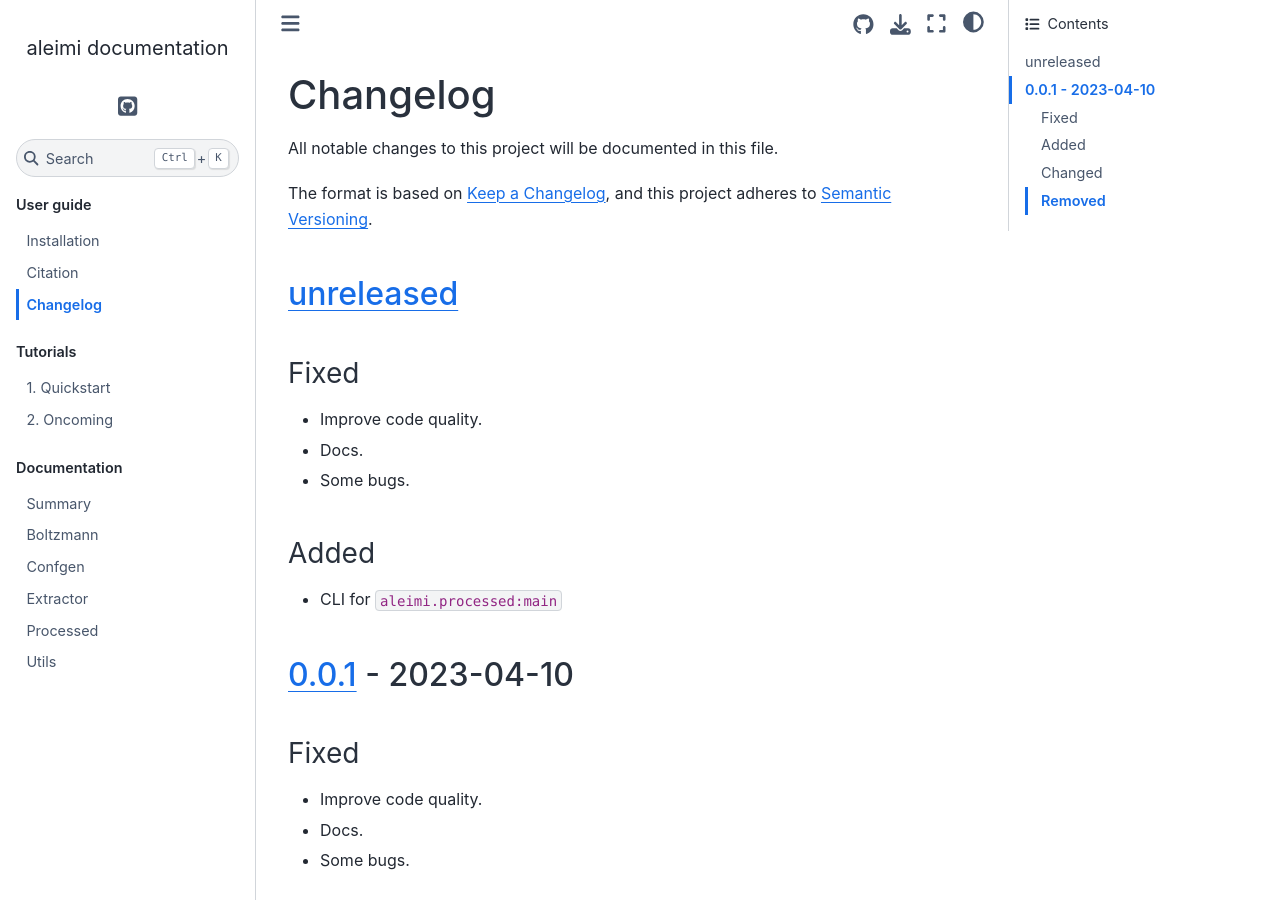
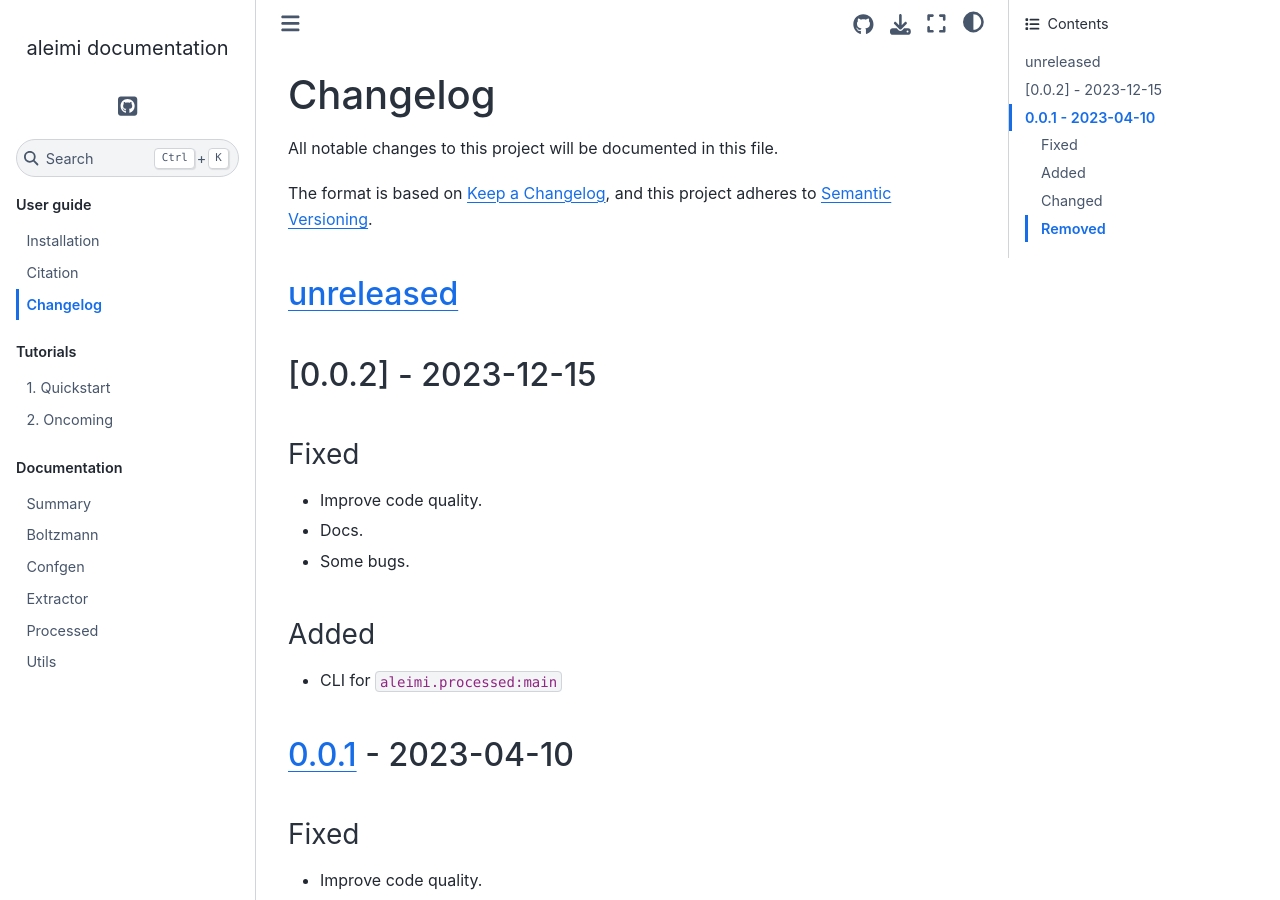
Before and after one commit to ale94mleon/aleimi, a Sphinx documentation site: the page built from docs/source/CHANGELOG.md, in a window 1280 px wide and 900 px high. Built offline with Sphinx 7.4.7 and the Sphinx Book theme 1.1.4, drawn with Linux system fonts in a browser that asks for light colours; some of the changed lines change nothing that is shown.

Commit message:
update docs

```diff
--- a/docs/conf.py
+++ b/docs/conf.py
@@ -91,7 +91,7 @@ source_suffix = {
 html_theme = "sphinx_book_theme"
 pygments_style = "sphinx"
 html_theme_options = {
-    "repository_url": "https://github.com/ale94mleon/moldrug/",
+    "repository_url": "https://github.com/ale94mleon/aleimi/",
     "path_to_docs": "docs",
     "use_source_button": True,
     "use_download_button": True,
@@ -101,7 +101,7 @@ html_theme_options = {
     "icon_links": [
         {
             "name": "GitHub",
-            "url": "https://github.com/ale94mleon/moldrug/",
+            "url": "https://github.com/ale94mleon/aleimi/",
             "icon": "fa-brands fa-square-github",
             "type": "fontawesome",
         }
--- a/docs/source/CHANGELOG.md
+++ b/docs/source/CHANGELOG.md
@@ -6,6 +6,8 @@ The format is based on [Keep a Changelog](https://keepachangelog.com/en/1.0.0/),
 and this project adheres to [Semantic Versioning](https://semver.org/spec/v2.0.0.html).
 
 ## [unreleased]
+
+## [0.0.2] - 2023-12-15
 
 ### Fixed
 
@@ -40,5 +42,6 @@ and this project adheres to [Semantic Versioning](https://semver.org/spec/v2.0.0
 - Unnecessary code.
 - OpenBabel dependency.
 
-[unreleased]: https://github.com/ale94mleon/aleimi/compare/v0.0.1...HEAD
+[unreleased]: https://github.com/ale94mleon/aleimi/compare/v0.0.2...HEAD
+[unreleased]: https://github.com/ale94mleon/aleimi/compare/v0.0.1...0.0.2
 [0.0.1]: https://github.com/ale94mleon/aleimi/compare/v0.0.0-alpha3...v0.0.1
```
